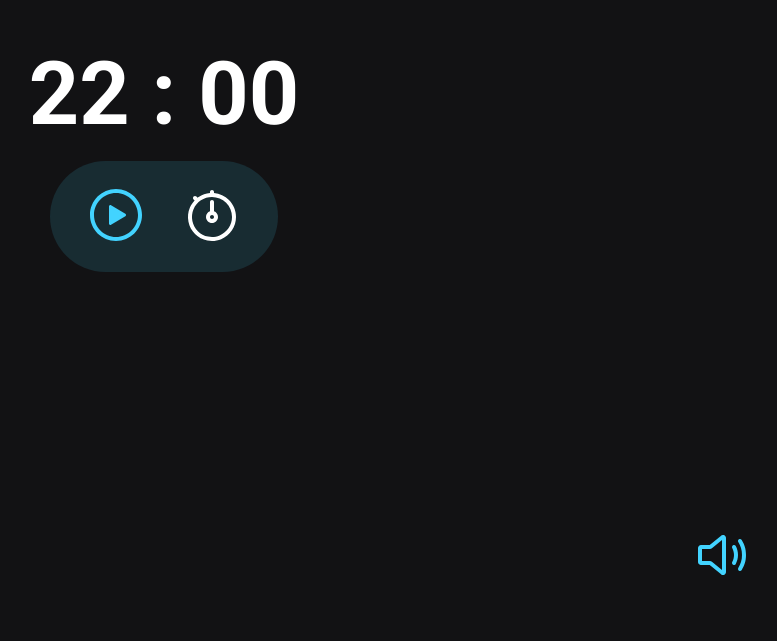
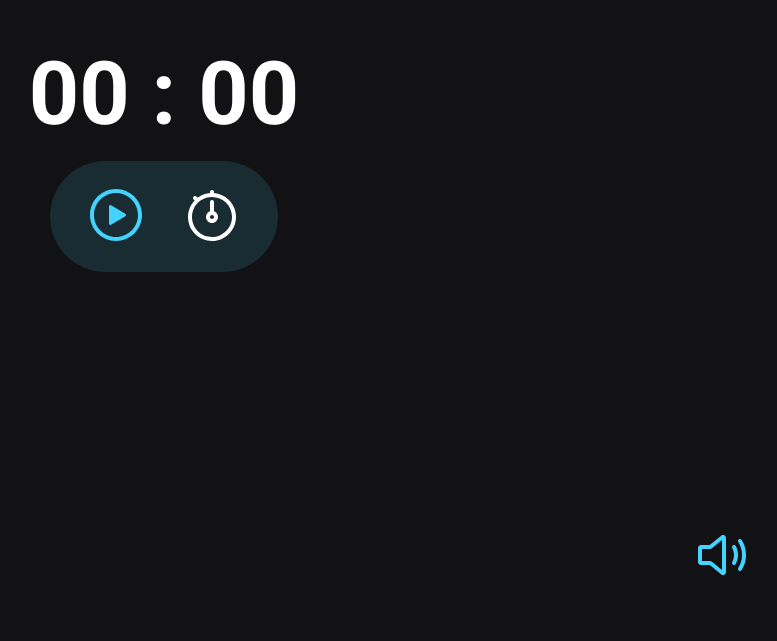
Before and after one commit to victorparanhosdev/focus-timer, a plain HTML site: page index.html in a window 1280 px wide. Shown: the part 159-800 px from the top of the page, without its empty margins (476-1253 px from the left). Drawn offline with Linux system fonts and the light colour scheme.

Commit message:
Update index.html

```diff
--- a/index.html
+++ b/index.html
@@ -15,7 +15,7 @@
 
     <main>
         <div class="caixa-tempo">
-            <span class="minutes">22</span>
+            <span class="minutes">00</span>
             <span class="separador">:</span>
             <span class="seconds">00</span>
         </div>
```
